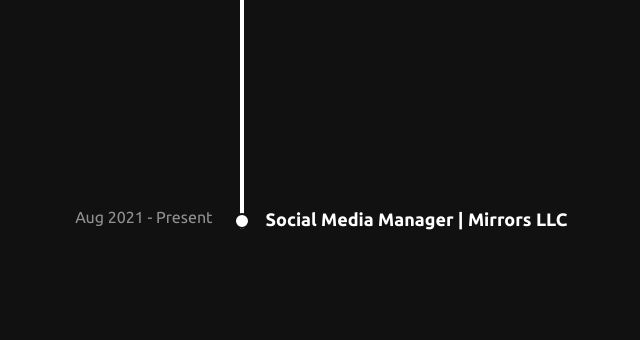
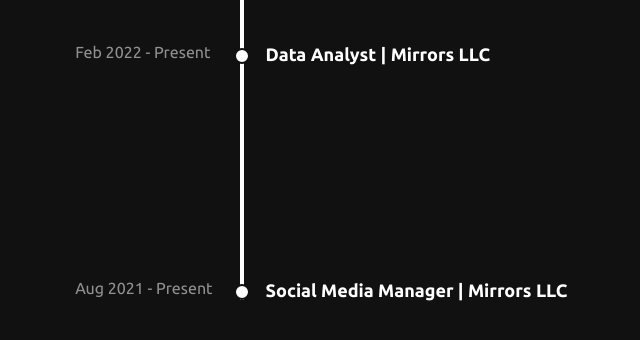
Before and after one commit to ashebani/portfolio-react, a React (Create React App) app: page / in a window 1280 px wide. Shown: the part 5250-5590 px from the top of the page, without its empty margins (601-1241 px from the left). Built offline with nearby package versions, Linux system fonts and the light colour scheme.

Commit message:
fix extra line in experience file

```diff
--- a/src/components/Experience.jsx
+++ b/src/components/Experience.jsx
@@ -17,7 +17,7 @@
         0,
         experience.workHistory.length
       );
-      itemsRef.current.map((item, idx) =>
+      itemsRef.current.forEach((item, idx) =>
         setHeight([...height, item.clientHeight])
       );
     }
@@ -29,6 +29,7 @@
       window.removeEventListener("scroll", fixedLine);
     };
   }, []);
+  console.log(height);
 
   return (
     <article className=" w-full mt-40 flex gap-20 lg:flex-col ">
@@ -60,13 +61,17 @@
                 className={`w-4 h-4 border-2 border-primaryLightBlack relative aspect-square mt-2 bg-white rounded-full`}
               ></div>
               <div
+                className="absolute bg-white w-1 left-1/2 -translate-x-1/2"
                 style={{
                   height:
                     index === experience.workHistory.length - 1
-                      ? ""
+                      ? "60px"
                       : `${height[0]}px`,
+                  backgroundColor:
+                    index === experience.workHistory.length - 1
+                      ? "#111111"
+                      : `white`,
                 }}
-                className="absolute bg-white w-1 left-1/2 -translate-x-1/2"
               ></div>
             </div>
             <div>
--- a/src/components/Projects.jsx
+++ b/src/components/Projects.jsx
@@ -39,7 +39,7 @@
         <div className="">
           <img
             className="rounded-md"
-            srcSet={require("../assets/projectImage.jpg")}
+            srcSet={require("../assets/Untitled-1.png")}
             alt=""
           />
         </div>
```
Also changed, not shown: src/assets/Untitled-1.png (added).
